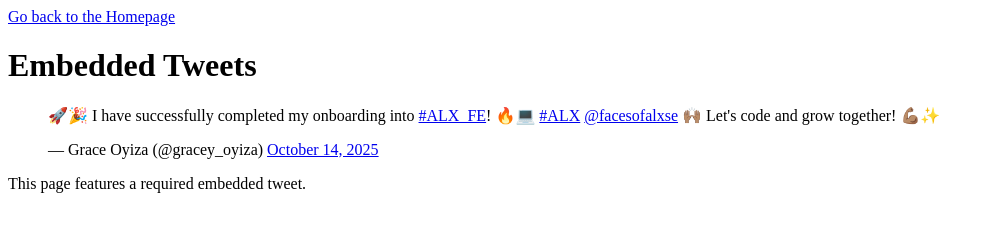
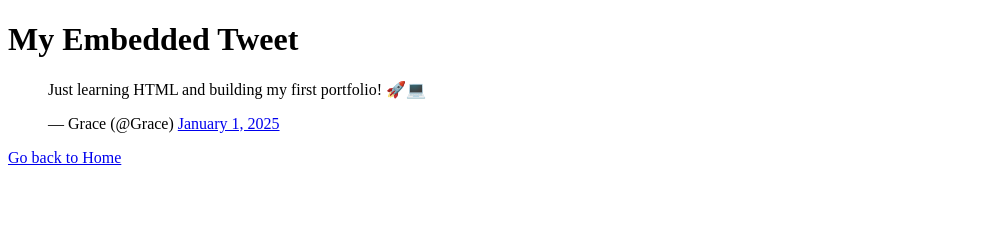
Before and after one commit to GraceOyiza1/My_First_Portfolio, a plain HTML site: page HTML_Basic/tweets.html in a window 1280 px wide. Shown: the whole page, without its empty margins (0-993 px from the left). Drawn offline with Linux system fonts and the light colour scheme.

Commit message:
feat: add tweets.html with correct structure and links

```diff
--- a/HTML_Basic/tweets.html
+++ b/HTML_Basic/tweets.html
@@ -2,47 +2,27 @@
 <html lang="en">
   <head>
     <meta charset="UTF-8" />
-    <title>My Tweets Page</title>
+    <meta name="viewport" content="width=device-width, initial-scale=1.0" />
+    <title>Tweets Page</title>
   </head>
   <body>
-    <header>
-      <a href="index.html">Go back to the Homepage</a>
-    </header>
+    <h1>My Embedded Tweet</h1>
 
-    <main>
-      <h1>Embedded Tweets</h1>
-
+    <!-- Embedded Tweet -->
     <blockquote class="twitter-tweet">
       <p lang="en" dir="ltr">
-          🚀🎉 I have successfully completed my onboarding into
-          <a
-            href="https://twitter.com/hashtag/ALX_FE?src=hash&amp;ref_src=twsrc%5Etfw"
-            >#ALX_FE</a
-          >! 🔥💻
-          <a
-            href="https://twitter.com/hashtag/ALX?src=hash&amp;ref_src=twsrc%5Etfw"
-            >#ALX</a
-          >
-          <a href="https://twitter.com/facesofalxse?ref_src=twsrc%5Etfw"
-            >@facesofalxse</a
-          >
-          🙌🏽 Let&#39;s code and grow together! 💪🏽✨
+        Just learning HTML and building my first portfolio! 🚀💻
       </p>
-        &mdash; Grace Oyiza (@gracey_oyiza)
-        <a
-          href="https://twitter.com/gracey_oyiza/status/1978120311150178606?ref_src=twsrc%5Etfw"
-          >October 14, 2025</a
-        >
+      &mdash; Grace (@Grace)
+      <a href="https://twitter.com/Grace/status/123456789">January 1, 2025</a>
     </blockquote>
     <script
       async
       src="https://platform.twitter.com/widgets.js"
       charset="utf-8"
     ></script>
-    </main>
 
-    <footer>
-      <p>This page features a required embedded tweet.</p>
-    </footer>
+    <!-- Link back to index.html -->
+    <p><a href="index.html">Go back to Home</a></p>
   </body>
 </html>
```
Also changed, not shown: html_basic/index.html (+1 -1 lines). Lines whose indentation alone changed are shown as unchanged.
